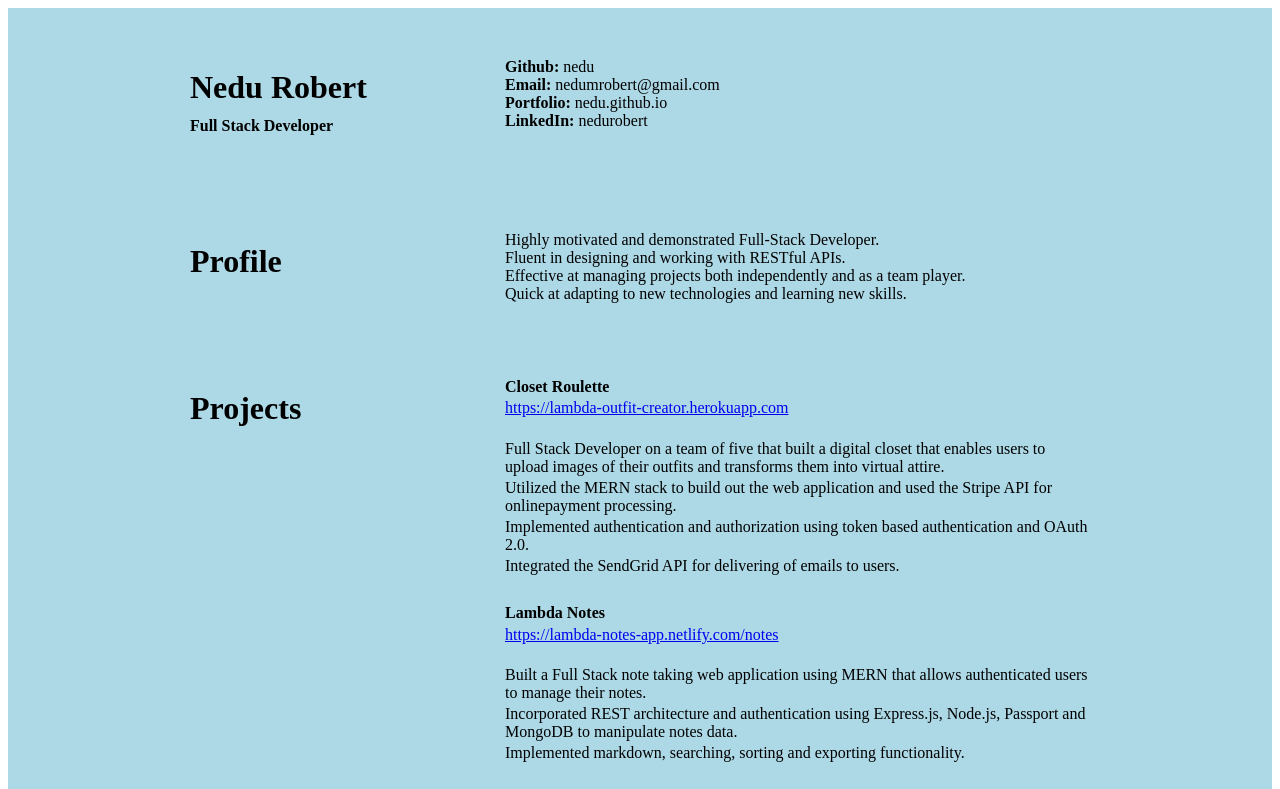
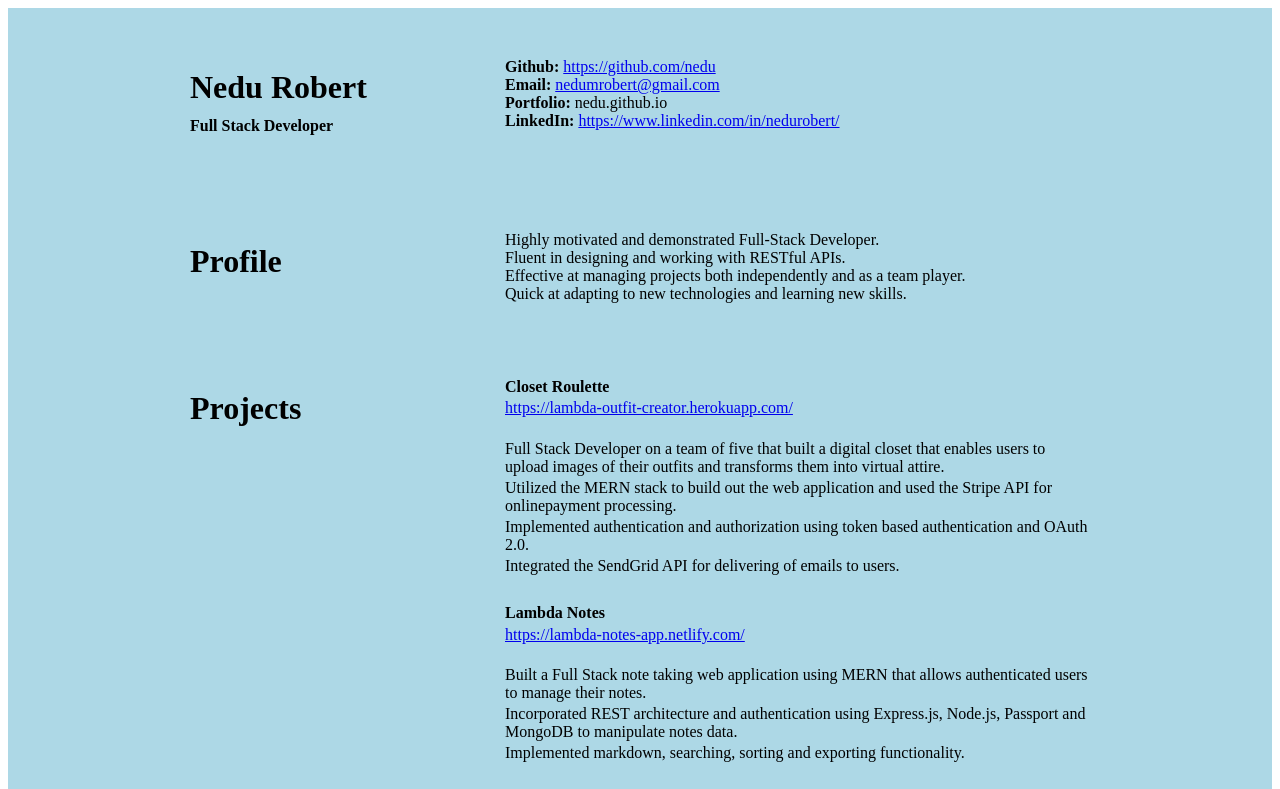
Before and after one commit to Nedu/nedu.github.io, a Gatsby site: page /resume in a window 1280 px wide. Shown: the top 789 px of the page. Built offline with nearby package versions, Linux system fonts and the light colour scheme; Gatsby itself is replaced by a stand-in of ours.

Commit message:
Added links to social profiles

```diff
--- a/src/pages/resume.js
+++ b/src/pages/resume.js
@@ -12,10 +12,10 @@ const ResumePage = () => (
                 <h4>Full Stack Developer</h4>
             </div>
             <div className="resume__contact--info">
-            <div><span className="info">Github:</span> nedu</div>
-            <div><span className="info">Email:</span> nedumrobert@gmail.com</div>
-            <div><span className="info">Portfolio:</span> nedu.github.io</div>
-            <div><span className="info">LinkedIn:</span> nedurobert</div>
+                <div><span className="info">Github:</span> <a href="https://github.com/nedu" >https://github.com/nedu</a></div>
+                <div><span className="info">Email:</span> <Link to="/contact">nedumrobert@gmail.com</Link></div>
+                <div><span className="info">Portfolio:</span> nedu.github.io</div>
+                <div><span className="info">LinkedIn:</span> <a href="https://www.linkedin.com/in/nedurobert/">https://www.linkedin.com/in/nedurobert/</a></div>
             </div>
         </div>
         <div className="resume__profile">
@@ -37,7 +37,7 @@ const ResumePage = () => (
                 <div className="project">
                     <div className="project-info">
                         <div><span className="info">Closet Roulette </span></div>
-                        <div><a href="https://lambda-outfit-creator.herokuapp.com">https://lambda-outfit-creator.herokuapp.com</a></div>
+                        <div><a href="https://lambda-outfit-creator.herokuapp.com/">https://lambda-outfit-creator.herokuapp.com/</a></div>
                     </div>
                     <div>Full Stack Developer on a team of five that built a digital closet that enables users to upload images of their outfits and transforms them into virtual attire.</div>
                     <div>Utilized the MERN stack to build out the web application and used the Stripe API for onlinepayment processing.</div>
@@ -47,7 +47,7 @@ const ResumePage = () => (
                 <div className="project">
                     <div className="project-info">
                         <div><span className="info">Lambda Notes</span></div>
-                        <div><a href="https://lambda-notes-app.netlify.com/notes">https://lambda-notes-app.netlify.com/notes</a></div>
+                        <div><a href="https://lambda-notes-app.netlify.com/">https://lambda-notes-app.netlify.com/</a></div>
                     </div>
                     <div>Built a Full Stack note taking web application using MERN that allows authenticated users to manage their notes.</div>
                     <div>Incorporated REST architecture and authentication using Express.js, Node.js, Passport and MongoDB to manipulate notes data.</div>
```
